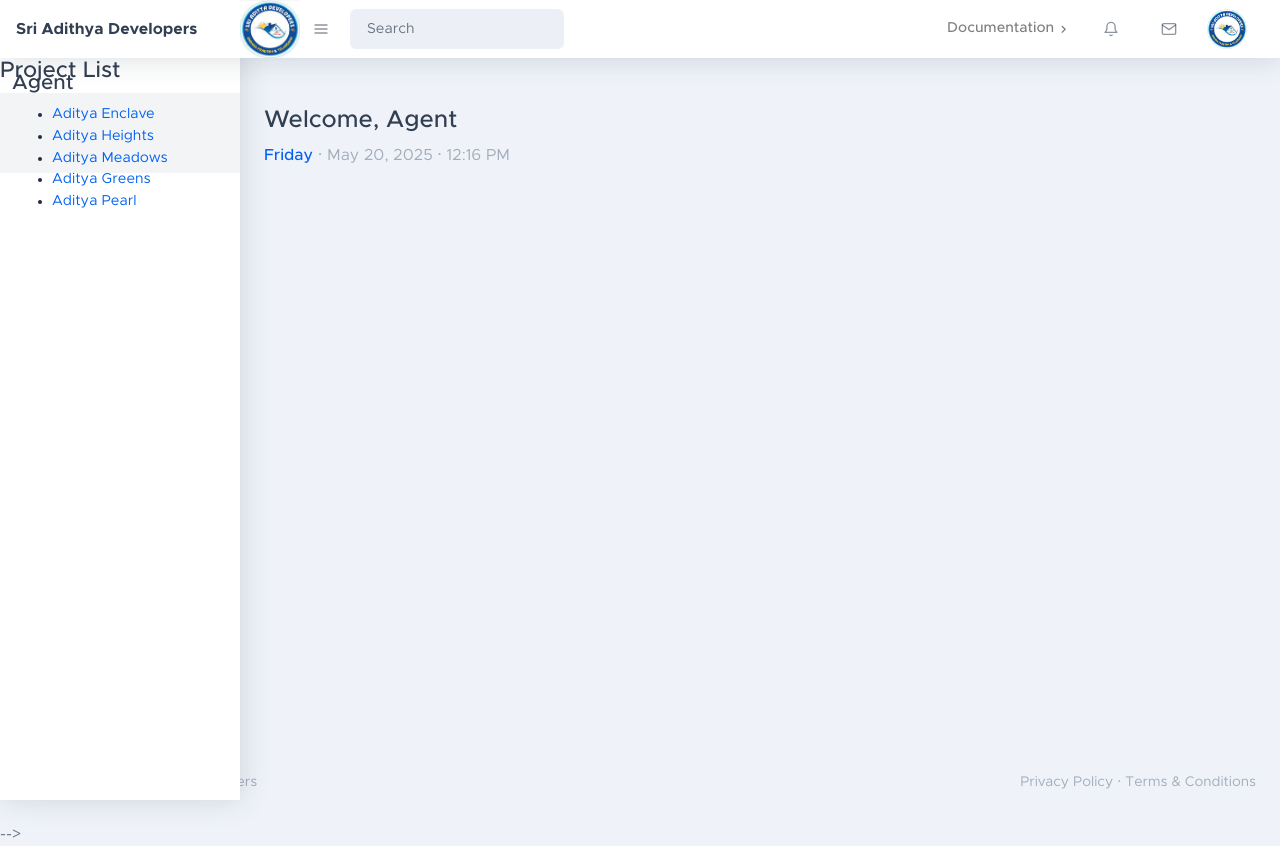
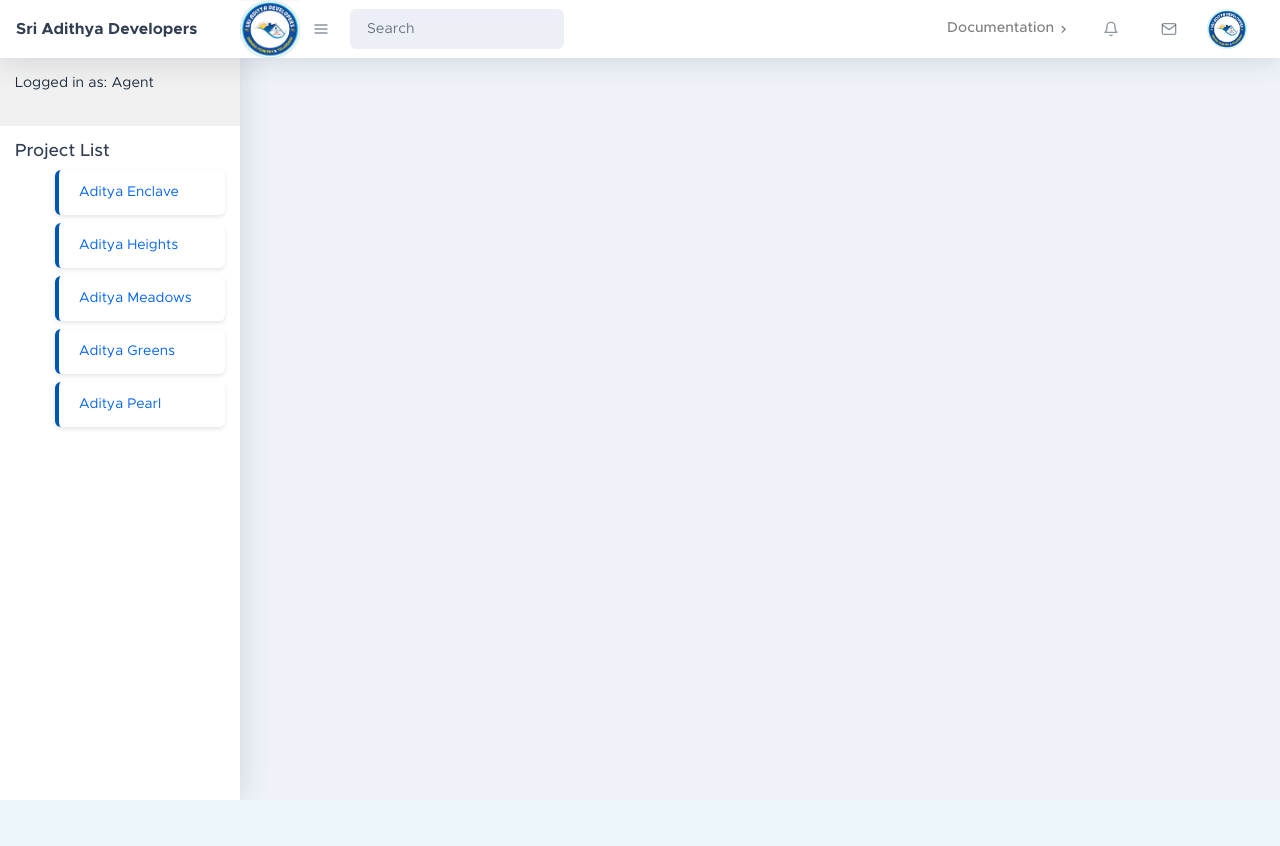
Before and after one commit to atulitha/sriadityadevelopers, a Flask app: page /agent/projects.html in a window 1280 px wide. After the commit the page ends 800 px from the top, so only its background shows below. Run offline with Flask 3, Linux system fonts and the light colour scheme; some libraries are stand-ins or nearby versions.

Commit message:
Enhance project list sidebar: add custom styles for list items, improve hover effects, and update project links for better navigation

```diff
--- a/templates/projects.html
+++ b/templates/projects.html
@@ -16,6 +16,26 @@
             crossorigin="anonymous"></script>
     <script src="https://cdnjs.cloudflare.com/ajax/libs/feather-icons/4.24.1/feather.min.js"
             crossorigin="anonymous"></script>
+    <style>
+        .sidenav-list li {
+            list-style: none; /* Removes default list styling */
+            color: #2c3e50; /* Sets a professional dark text color */
+            padding: 12px 20px; /* Adjusts padding for better spacing */
+            margin-bottom: 8px; /* Adds consistent spacing between items */
+            background-color: #ffffff; /* Sets a clean white background */
+            border-radius: 6px; /* Slightly rounds the corners */
+            border-left: 4px solid #0056b3; /* Uses a more subtle blue for the border */
+            padding-right: 20px; /* Ensures padding on the right for text alignment */
+            font-size: 14px; /* Sets a standard font size */
+            box-shadow: 0 2px 4px rgba(0, 0, 0, 0.1); /* Adds a subtle shadow for depth */
+            transition: background-color 0.3s ease, box-shadow 0.3s ease; /* Smooth hover effect */
+        }
+
+        .sidenav-list li:hover {
+            background-color: #f0f8ff; /* Changes background on hover */
+            box-shadow: 0 4px 8px rgba(0, 0, 0, 0.15); /* Enhances shadow on hover */
+        }
+    </style>
 </head>
 <body class="nav-fixed">
 <nav class="topnav navbar navbar-expand shadow navbar-light bg-white" id="sidenavAccordion">
@@ -175,12 +195,10 @@
                 <a class="dropdown-item" href="#!"
                 >
                     <div class="dropdown-item-icon"><i data-feather="settings"></i></div>
-                    Account</a
-                ><a class="dropdown-item" href="#!"
-            >
+                    Account</a>
+                <a class="dropdown-item" href="#!">
                 <div class="dropdown-item-icon"><i data-feather="log-out"></i></div>
-                Logout</a
-            >
+                Logout</a>
             </div>
         </li>
     </ul>
@@ -188,55 +206,34 @@
 <div id="layoutSidenav">
     <div id="layoutSidenav_nav">
         <nav class="sidenav shadow-right sidenav-light">
-            <div class="sidenav-header">
-                <h2 class="sidenav-title">Project List</h2>
-            </div>
-            <div class="sidenav-footer">
-                <div class="sidenav-footer-content">
-                    <p class="sidenav-footer-subtitle">Logged in as:</p>
-                    <h3 class="sidenav-footer-title">Agent</h3>
+            <div class="sidenav-content">
+                <div class="user-info" style="padding: 15px; background-color: #f0f0f0;">
+                    <p class="sidenav-footer-subtitle">Logged in as: Agent</p>
+                </div>
+                <div class="project-list" style="padding: 15px;">
+                    <h5 class="sidenav-title">Project List</h5>
                     <ul class="sidenav-list">
-                        <li><a href="#!" class="sidenav-link">Aditya Enclave</a></li>
-                        <li><a href="#!" class="sidenav-link">Aditya Heights</a></li>
-                        <li><a href="#!" class="sidenav-link">Aditya Meadows</a></li>
-                        <li><a href="#!" class="sidenav-link">Aditya Greens</a></li>
-                        <li><a href="#!" class="sidenav-link">Aditya Pearl</a></li>
+                        <li>
+                            <a href="Aditya Enclave.html" class="sidenav-link">Aditya Enclave</a>
+                        </li>
+                        <li>
+                            <a href="Aditya Heights.html" class="sidenav-link">Aditya Heights</a>
+                        </li>
+                        <li>
+                            <a href="Aditya Meadows.html" class="sidenav-link">Aditya Meadows</a>
+                        </li>
+                        <li>
+                            <a href="Aditya Greens.html" class="sidenav-link">Aditya Greens</a>
+                        </li>
+                        <li>
+                            <a href="Aditya Pearl.html" class="sidenav-link">Aditya Pearl</a>
+                        </li>
                     </ul>
                 </div>
             </div>
         </nav>
     </div>
-    <div id="layoutSidenav_content">
-        <main>
-            <div class="container-fluid mt-5">
-                <header class="page-header d-flex justify-content-between align-items-center mb-4">
-                    <div>
-                        <h1 class="page-title">Welcome, Agent</h1>
-                        <p class="page-subtitle text-muted">
-                            <span class="font-weight-bold text-primary">Friday</span> &middot; May 20, 2025 &middot; 12:16 PM
-                        </p>
-                    </div>
-                </header>
-            </div>
-        </main>
-    </div>
 </div>
-        </main>
-<footer class="footer mt-auto footer-light">
-    <div class="container-fluid">
-        <div class="row">
-            <div class="col-md-6 small">Copyright &copy; Sri Aditya Developers</div>
-            <div class="col-md-6 text-md-right small">
-                <a href="#!">Privacy Policy</a>
-                &middot;
-                <a href="#!">Terms &amp; Conditions</a>
-            </div>
-        </div>
-    </div>
-</footer>
-</div>
-</div>
--->
 <script src="https://code.jquery.com/jquery-3.4.1.min.js" crossorigin="anonymous"></script>
 <script src="https://stackpath.bootstrapcdn.com/bootstrap/4.3.1/js/bootstrap.bundle.min.js"
         crossorigin="anonymous"></script>
```
